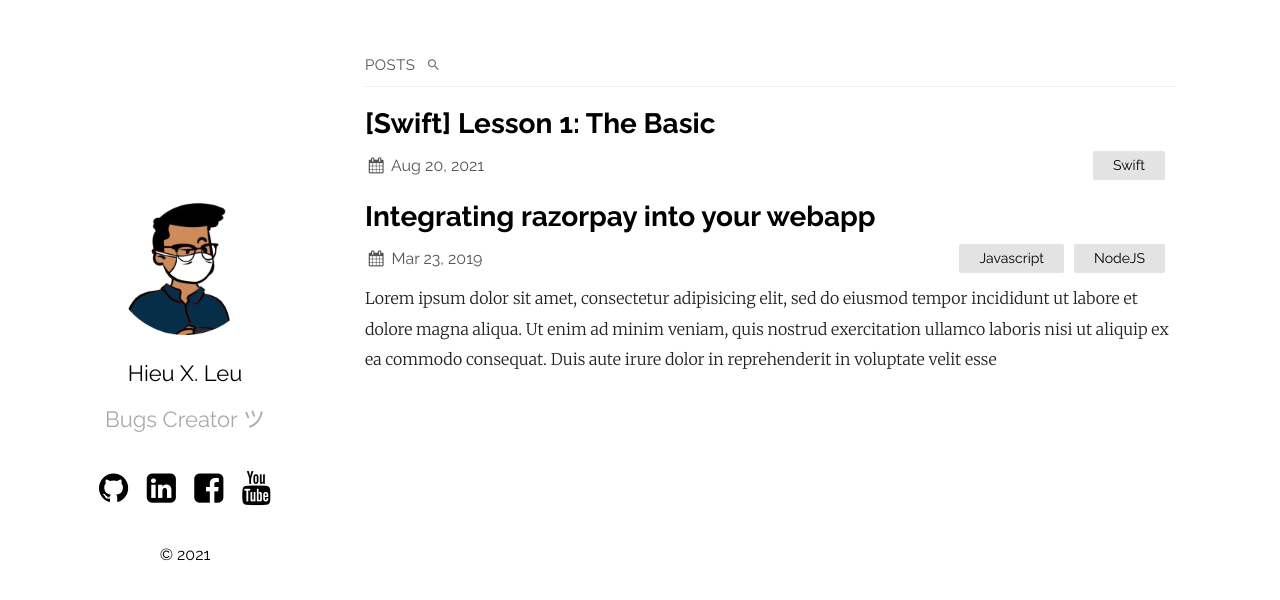
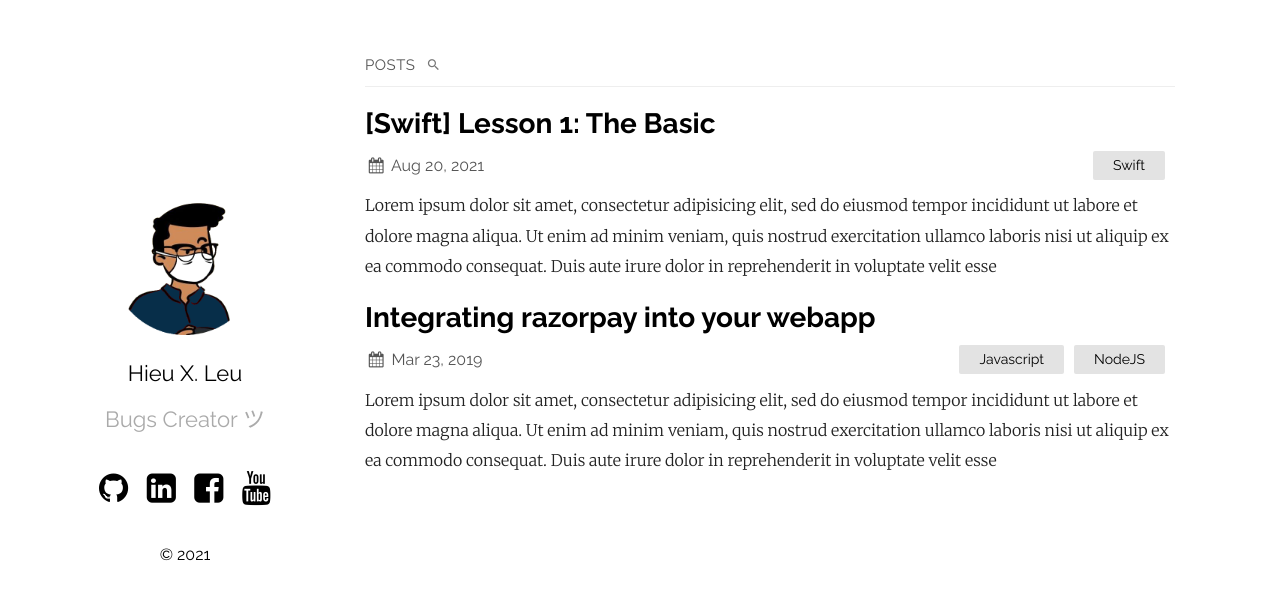
Before and after one commit to hieuleuxuan/hieuleuxuan.github.io, a Jekyll site: the page built from index.md, in a window 1280 px wide. Shown: the top 600 px of the page. Built offline with Jekyll 4.4.1, drawn with Linux system fonts in a browser that asks for light colours.

Commit message:
update post

````diff
--- a/_posts/2021-08-20-swift-the-basic.markdown
+++ b/_posts/2021-08-20-swift-the-basic.markdown
@@ -5,3 +5,7 @@
 categories: Swift
 image: "../assets/thumbnailpost/swift-basic.jpeg"
 ---
+
+Lorem ipsum dolor sit amet, consectetur adipisicing elit, sed do eiusmod tempor incididunt ut labore et dolore magna aliqua. Ut enim ad minim veniam, quis nostrud exercitation ullamco laboris nisi ut aliquip ex ea commodo consequat. Duis aute irure dolor in reprehenderit in voluptate velit esse
+
+```Swift
````
